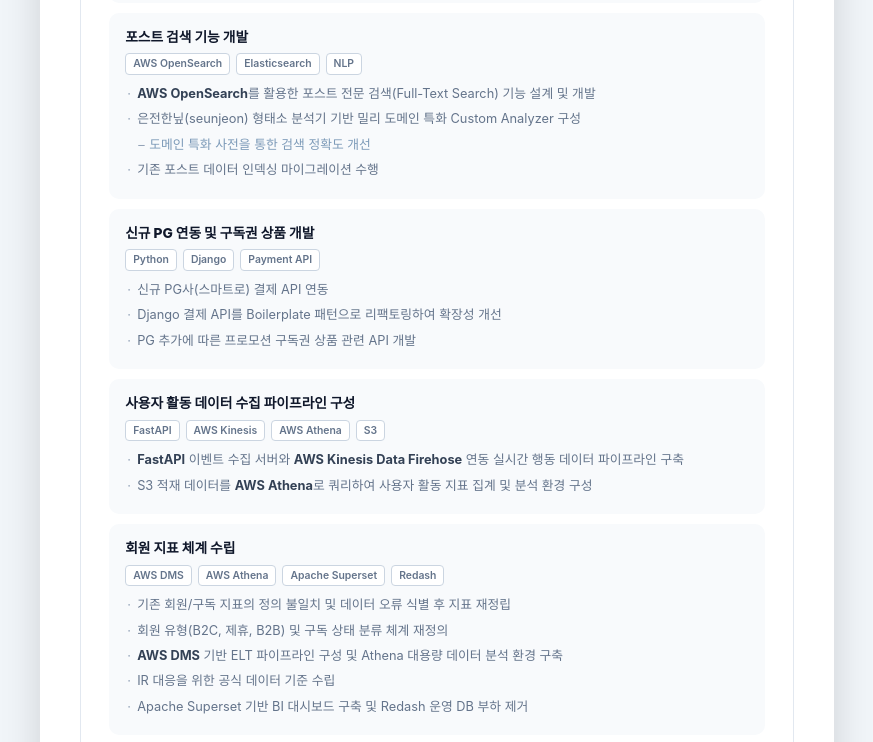
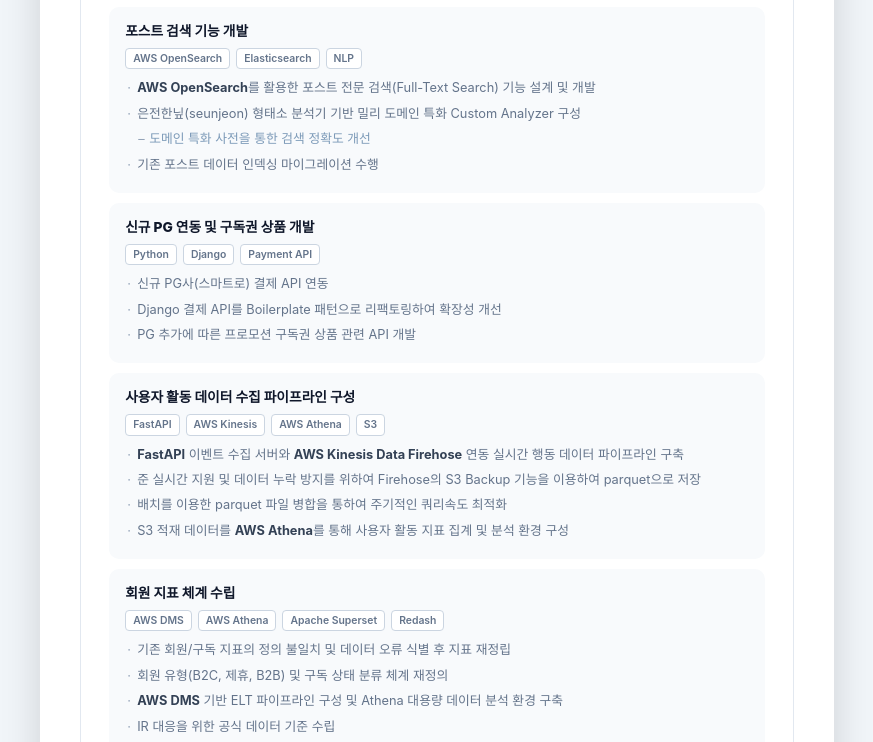
Before and after one commit to othel5808/othel5808, a plain HTML site: page index.html in a window 1280 px wide. Shown: the part 2243-2985 px from the top of the page, without its empty margins (203-1076 px from the left). Drawn offline with nearby package versions, Linux system fonts and the light colour scheme; a web font is replaced by a local one.

Commit message:
resume update

```diff
--- a/index.html
+++ b/index.html
@@ -581,7 +581,6 @@
                     <li>
                         <b>배치 성능 최적화</b> — 랭킹 연산 쿼리 튜닝 및 인덱스 재설계로
                         수행 시간 <b>120분 → 15분</b> 단축
-                        <span class="achievement"><i class="bi bi-lightning-fill"></i> 800% 개선</span>
                     </li>
                     <li><b>정산 시스템 현대화</b> — Supervisor 기반 Python 레거시 배치를 Spring Batch로 전환, 정합성 검증 체계 강화</li>
                     <li><b>검색 엔진 고도화</b> — AWS OpenSearch 기반 도메인 특화 형태소 분석기(은전한닢) 구성 및 포스트 전문 검색 개발</li>
@@ -679,7 +678,9 @@
                         </div>
 <ul class="project-desc">
                             <li><b>FastAPI</b> 이벤트 수집 서버와 <b>AWS Kinesis Data Firehose</b> 연동 실시간 행동 데이터 파이프라인 구축</li>
-                            <li>S3 적재 데이터를 <b>AWS Athena</b>로 쿼리하여 사용자 활동 지표 집계 및 분석 환경 구성</li>
+                            <li>준 실시간 지원 및 데이터 누락 방지를 위하여 Firehose의 S3 Backup 기능을 이용하여 parquet으로 저장</li>
+                            <li>배치를 이용한 parquet 파일 병합을 통하여 주기적인 쿼리속도 최적화</li>
+                            <li>S3 적재 데이터를 <b>AWS Athena</b>를 통해 사용자 활동 지표 집계 및 분석 환경 구성</li>
                         </ul>
                     </div>
                     <div class="project-item">
```
